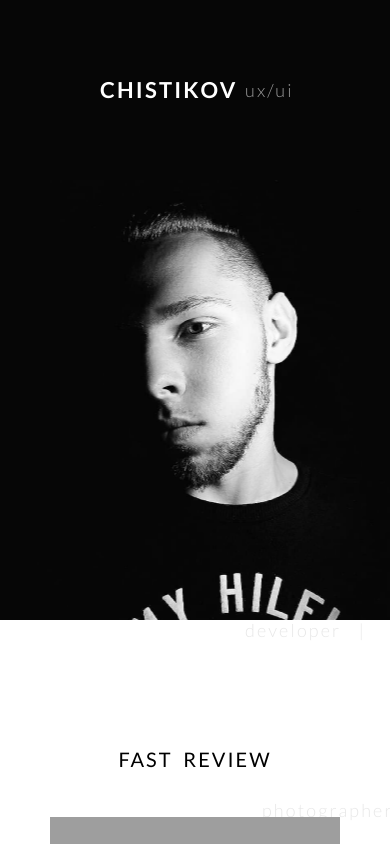
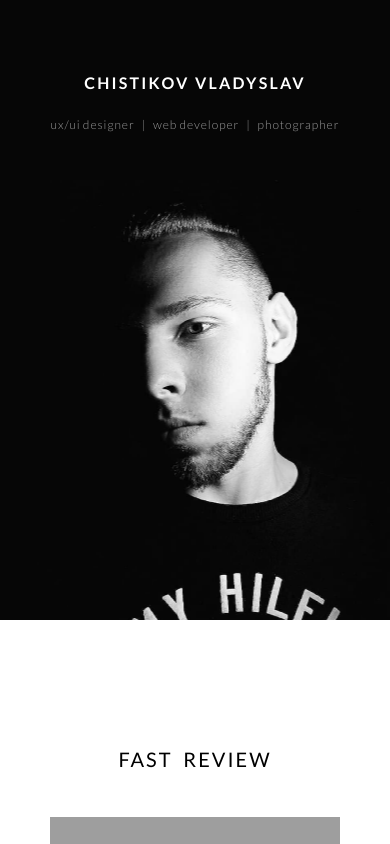
Before and after one commit to Chistikov/portfolio_nextjs, a Next.js app: page / in a window 390 px wide. Shown: the top 844 px of the page. Built offline with nearby package versions, Linux system fonts and the light colour scheme; grey boxes are pictures that could not be loaded; a web font is replaced by a local one.

Commit message:
Fixed spaces. Added responsive to header.

```diff
--- a/components/Header/Header.jsx
+++ b/components/Header/Header.jsx
@@ -4,12 +4,14 @@ export default function Header() {
   return (
     <div className={s.header}>
       <div className={s.topHeader}>
-        <span className={s.name}>CHISTIKOV VLADYSLAV</span>
-        <span className={s.profession}>
+        <div className={[s.nameSurnameBlock, s.block].join(" ")}>
+          CHISTIKOV <span className={s.surname}>VLADYSLAV</span>
+        </div>
+        <div className={[s.professionBlock, s.block].join(" ")}>
           ux/ui designer&nbsp;&nbsp;&nbsp;|&nbsp;&nbsp;&nbsp;web
           developer&nbsp;&nbsp;&nbsp;|&nbsp;&nbsp;&nbsp;photographer
-        </span>
-        <span className={s.portfolio}>portfolio</span>
+        </div>
+        <span className={[s.portfolioBlock, s.block].join(" ")}>portfolio / cv</span>
       </div>
       <div className={s.bottomHeader}>
         <img src="/images/avatar_image.png" className={s.image} alt="" />
--- a/components/Header/styles.module.css
+++ b/components/Header/styles.module.css
@@ -5,26 +5,35 @@
 .topHeader {
   width: 100%;
   height: 180px;
+  display: flex;
+  justify-content: space-between;
+  align-items: center;
   background-color: #060606;
   color: #fff;
-  line-height: 180px;
-  display: flex;
-  justify-content: space-between;
   padding: 0 100px;
   letter-spacing: 0.1em;
   font-size: 22px;
 }
 
-.name,
-.portfolio {
+.nameSurnameBlock {
+  width: 300px;
   font-weight: bold;
   text-transform: uppercase;
+  white-space: nowrap;
 }
 
-.profession {
+.professionBlock {
   color: #dcdcdcb2;
   font-size: 18px;
   font-weight: 300;
+  text-align: center;
+}
+
+.portfolioBlock {
+  width: 300px;
+  text-align: right;
+  font-weight: bold;
+  text-transform: uppercase;
 }
 
 .bottomHeader {
@@ -40,3 +49,50 @@
   top: 0px;
   transform: translateX(-50%);
 }
+
+@media only screen and (max-width: 1500px) {
+  .nameSurnameBlock {
+    width: auto;
+  }
+
+  .surname {
+    display: none;
+  }
+
+  .portfolioBlock {
+    width: auto;
+  }
+}
+
+@media only screen and (max-width: 1180px) {
+  .topHeader {
+    flex-direction: column;
+    justify-content: center;
+    padding: 25px 0 0px;
+  }
+  .nameSurnameBlock {
+    text-align: center;
+    margin-bottom: 30px;
+  }
+
+  .surname {
+    display: inline-block;
+  }
+
+  .portfolioBlock {
+    display: none;
+  }
+}
+
+@media only screen and (max-width: 620px) {
+  .nameSurnameBlock {
+    font-size: 16px;
+    margin-bottom: 25px;
+  }
+
+  .professionBlock {
+    font-size: 12px;
+    letter-spacing: 0.08em;
+    word-spacing: -1px;
+  }
+}
```
